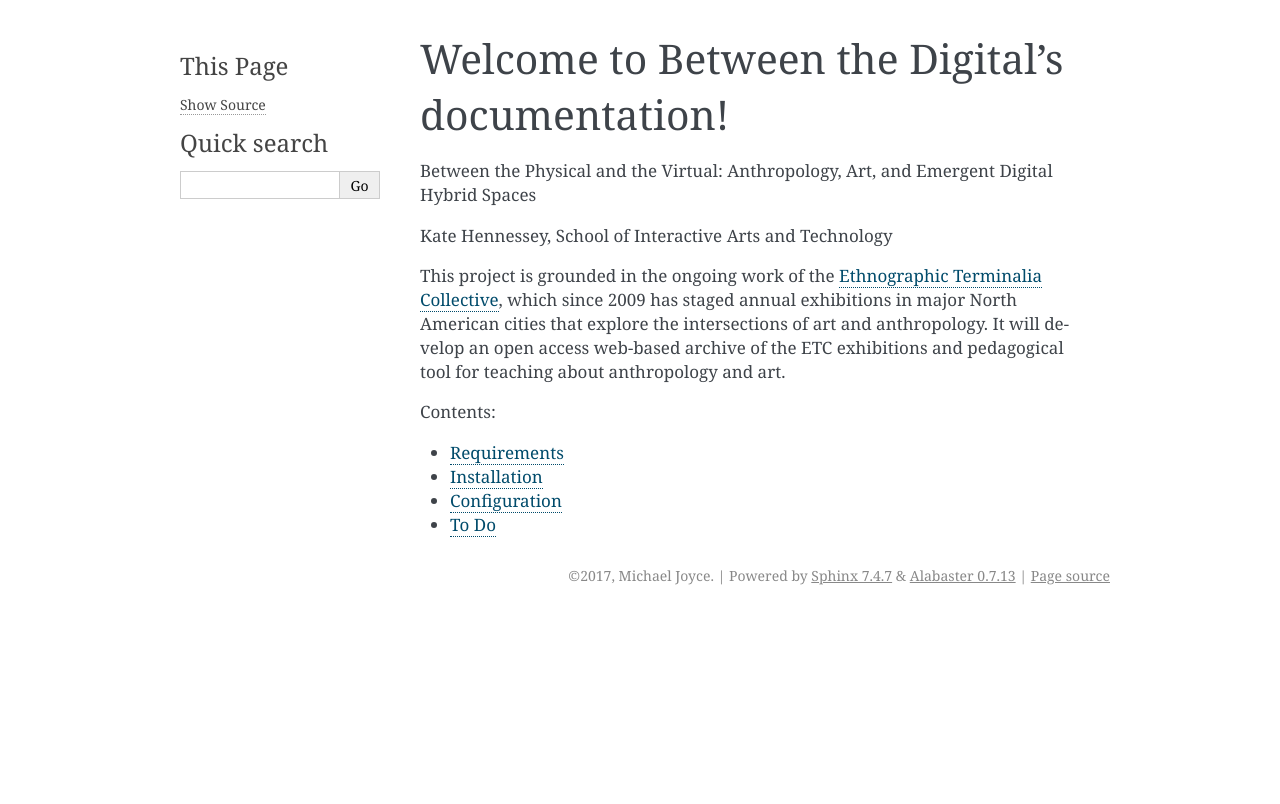
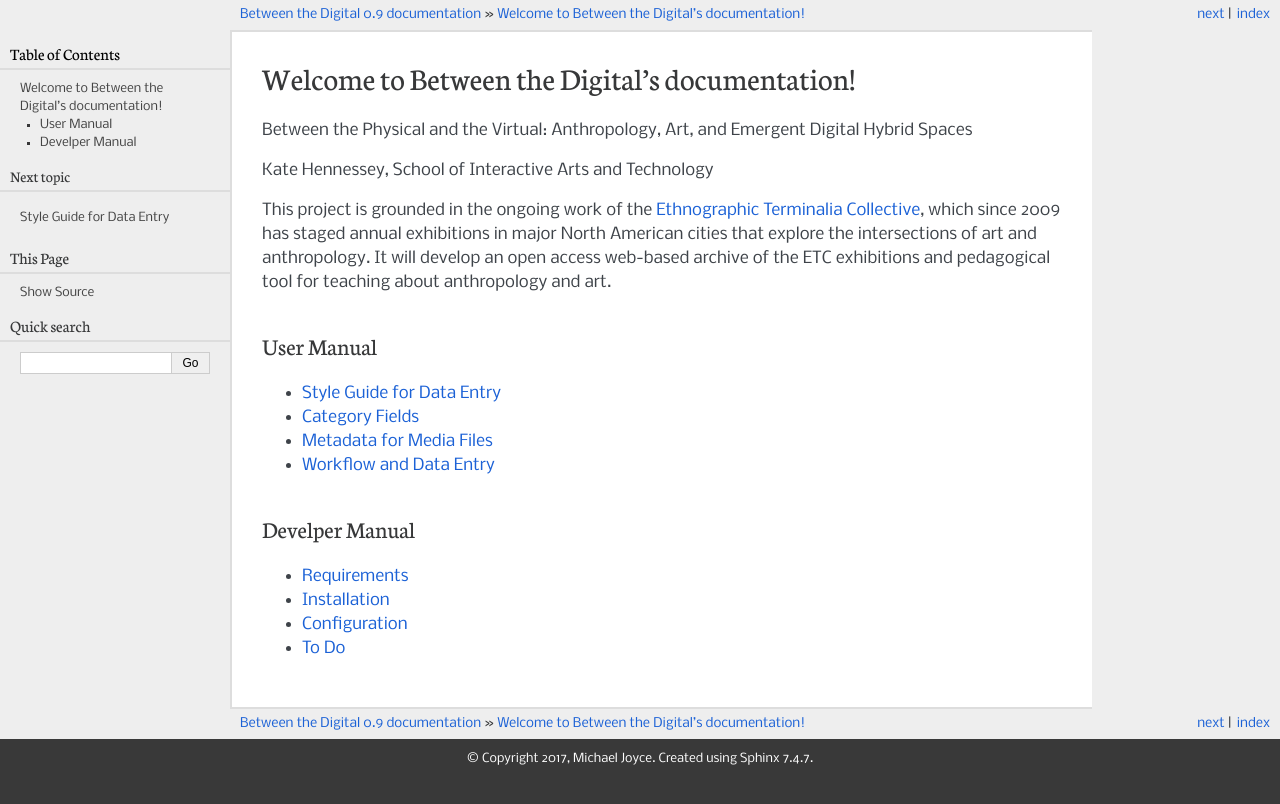
Before and after one commit to sfu-dhil/btd, a Sphinx documentation site: the page built from docs/source/index.rst, in a window 1280 px wide. Shown: the top 804 px of the page. Built offline with Sphinx 7.4.7, drawn with Linux system fonts in a browser that asks for light colours; pages that are not in the unit, such as notebooks, are missing from menus; some of the changed lines change nothing that is shown.

Commit message:
lots of documentation.

```diff
--- /dev/null
+++ b/docs/source/category-fields.rst
@@ -0,0 +1,23 @@
+.. _categoryfields:
+
+Category Fields
+---------------
+
+Each of the categories has fields for name, label, and
+description.
+
+name
+  The name field used internally to identify and group the elements in
+  a category. It should be lowercase with no spaces. You can use
+  dashes, periods, or underscores to replace the spaces if you need
+  to.
+
+label
+  Labels are human readable. They are free text, although you should
+  try to keep them very short but descriptive. They should probably be
+  capitalised following the :ref:`styleguide`.
+
+description
+  Provide a description of the category element, so that other people
+  will be able to choose correctly when entering data based on your
+  categories.
--- a/docs/source/conf.py
+++ b/docs/source/conf.py
@@ -121,7 +121,7 @@ todo_include_todos = True
 # The theme to use for HTML and HTML Help pages.  See the documentation for
 # a list of builtin themes.
 #
-html_theme = 'alabaster'
+html_theme = 'pyramid'
 
 # Theme options are theme-specific and customize the look and feel of a theme
 # further.  For a list of options available for each theme, see the
--- a/docs/source/index.rst
+++ b/docs/source/index.rst
@@ -15,8 +15,19 @@ and anthropology. It will develop an open access web-based archive of
 the ETC exhibitions and pedagogical tool for teaching about
 anthropology and art.
 
+User Manual
+-----------
 
-Contents:
+.. toctree::
+   :maxdepth: 1
+
+   styleguide
+   category-fields
+   metadata
+   workflow
+
+Develper Manual
+---------------
 
 .. toctree::
    :maxdepth: 1
--- /dev/null
+++ b/docs/source/metadata.rst
@@ -0,0 +1,294 @@
+.. _metadata:
+
+Metadata for Media Files
+========================
+
+  Metadata is structured information that describes, explains,
+  locates, or otherwise makes it easier to retrieve, use, or manage an
+  information resource.  Source: NISO (2004) Understanding
+  Metadata. Bethesda, NISO Press.
+
+Metadata is used to describe text, images, video, sound, movement,
+objects, or events. It can be used to describe a physical object, a
+digital creation, or a digital photograph of a physical object. This
+application used a simple standard published by the Dublin Core
+Metadata Initiative. It structures the metadata into 15 elements, each
+of which describes a different aspect of a resource.
+
+None of the metadata elements are required, and they can all be
+repeated if needed.
+
+Most of the text below has been copied from the `Dublin Core Usage
+Guide`_. In the text that follows, "resource" means any describable
+object, which in the application is a media file.
+
+Title
+-----
+
+The name given to the resource. Typically, a Title will be a name by
+which the resource is formally known. If in doubt about what
+constitutes the title, repeat the Title element and include the
+variants in second and subsequent Title iterations.
+
+Creator
+-------
+
+An entity primarily responsible for making the content of the
+resource. Examples of a Creator include a person, an organization, or
+a service. Typically the name of the Creator should be used to
+indicate the entity.
+
+Creators should be listed separately, preferably in the same order
+that they appear in the publication. Personal names should be listed
+surname or family name first, followed by forename or given name. When
+in doubt, give the name as it appears, and do not invert.
+
+In the case of organizations where there is clearly a hierarchy
+present, list the parts of the hierarchy from largest to smallest,
+separated by full stops and a space. If it is not clear whether there
+is a hierarchy present, or unclear which is the larger or smaller
+portion of the body, give the name as it appears in the item.
+
+If the Creator and Publisher are the same, do not repeat the name in
+the Publisher area. If the nature of the responsibility is ambiguous,
+the recommended practice is to use Publisher for organizations, and
+Creator for individuals. In cases of lesser or ambiguous
+responsibility, other than creation, use Contributor.
+
+Subject
+-------
+
+The topic of the content of the resource. Typically, a Subject will be
+expressed as keywords or key phrases or classification codes that
+describe the topic of the resource. Recommended best practice is to
+select a value from a controlled vocabulary or formal classification
+scheme.
+
+Select subject keywords from the Title or Description information, or
+from within a text resource. If the subject of the item is a person or
+an organization, use the same form of the name as you would if the
+person or organization were a Creator or Contributor.
+
+In general, choose the most significant and unique words for keywords,
+avoiding those too general to describe a particular item. Subject
+might include classification data if it is available (for example,
+Library of Congress Classification Numbers or Dewey Decimal numbers)
+or controlled vocabularies (such as Medical Subject Headings or Art
+and Architecture Thesaurus descriptors) as well as keywords.
+
+When including terms from multiple vocabularies, use separate element
+iterations. If multiple vocabulary terms or keywords are used, either
+separate terms with semi-colons or use separate iterations of the
+Subject element.
+
+Description
+-----------
+
+An account of the content of the resource. Description may include but
+is not limited to: an abstract, table of contents, reference to a
+graphical representation of content or a free-text account of the
+content.
+
+Since the Description field is a potentially rich source of indexable
+terms, care should be taken to provide this element when
+possible. Best practice recommendation for this element is to use full
+sentences, as description is often used to present information to
+users to assist in their selection of appropriate resources from a set
+of search results.
+
+Descriptive information can be copied or automatically extracted from
+the item if there is no abstract or other structured description
+available. Although the source of the description may be a web page or
+other structured text with presentation tags, it is generally not good
+practice to include HTML or other structural tags within the
+Description element. Applications vary considerably in their ability
+to interpret such tags, and their inclusion may negatively affect the
+interoperability of the metadata.
+
+Publisher
+---------
+
+The entity responsible for making the resource available. Examples of
+a Publisher include a person, an organization, or a service.
+Typically, the name of a Publisher should be used to indicate the
+entity.
+
+The intent of specifying this field is to identify the entity that
+provides access to the resource. If the Creator and Publisher are the
+same, do not repeat the name in the Publisher area. If the nature of
+the responsibility is ambiguous, the recommended practice is to use
+Publisher for organizations, and Creator for individuals. In cases of
+ambiguous responsibility, use Contributor.
+
+.. note::
+
+   In this application, Between the Digital is publishing the media
+   files and should probably be included as a publisher. There may be
+   more than one publisher, especially if the media file has been
+   published elsewhere.
+
+Contributor
+-----------
+
+An entity responsible for making contributions to the content of the
+resource. Examples of a Contributor include a person, an organization
+or a service. Typically, the name of a Contributor should be used to
+indicate the entity.
+
+The same general guidelines for using names of persons or
+organizations as Creators apply here. Contributor is the most general
+of the elements used for "agents" responsible for the resource, so
+should be used when primary responsibility is unknown or irrelevant.
+
+.. note::
+
+   Anyone listed as a creator should not also be listed as a
+   contributor.
+
+Date
+----
+
+A date associated with an event in the life cycle of the
+resource. Typically, Date will be associated with the creation or
+availability of the resource. Recommended best practice for encoding
+the date value is to use the YYYY-MM-DD format.
+
+.. note::
+
+   The date or date range that media file was created (not uploaded to
+   the website) is a good starting point. If the file was
+   significantly altered at a later date, that date should also be
+   included.
+
+If the full date is unknown, month and year (YYYY-MM) or just year
+(YYYY) may be used.
+
+Type
+----
+
+The nature or genre of the content of the resource. Type includes
+terms describing general categories, functions, genres, or aggregation
+levels for content. Recommended best practice is to select a value
+from a the list below.
+
+* Text
+* Image
+* Sound
+* Video
+* Catalogue
+
+.. note::
+
+   This field doesn't describe the format of a digital image, only
+   that the item *is* a digital image.
+
+.. note::
+
+   If you are describing a catalog of a an exhibition which contains
+   images and descriptions of the works, you might want to include
+   both Text and Image types.
+
+If the resource is composed of multiple mixed types then multiple or
+repeated Type elements should be used to describe the main components.
+
+Format
+------
+
+The physical or digital manifestation of the resource. Typically,
+Format may include the media-type or dimensions of the
+resource. Examples of dimensions include size and duration. Format may
+be used to determine the software, hardware or other equipment needed
+to display or operate the resource.
+
+In addition to the specific physical or electronic media format,
+information concerning the size of a resource may be included in the
+content of the Format element if available. In resource discovery
+size, extent or medium of the resource might be used as a criterion to
+select resources of interest, since a user may need to evaluate
+whether they can make use of the resource within the infrastructure
+available to them.
+
+When more than one category of format information is included in a
+single record, they should go in separate iterations of the element.
+
+.. note::
+
+   The application will attempt to create Format entries when a media
+   file is uploaded. You can add additional entries if needed.
+
+Identifier
+----------
+
+An unambiguous reference to the resource within a given
+context.
+
+This element can also be used for local identifiers (e.g. ID numbers
+or call numbers) assigned by the Creator of the resource to apply to a
+particular item. It should not be used for identification of the
+metadata record itself.
+
+.. note::
+
+   The application will fill in the identifier with the original name
+   of the file as it was uploaded.
+
+Source
+------
+
+A Reference to a resource from which the present resource is
+derived. The present resource may be derived from the Source resource
+in whole or part.
+
+.. note::
+
+   This element doesn't describe how the item was acquired. It isn't
+   likely to be used for original works of art.
+
+Language
+--------
+
+A language of the intellectual content of the resource. Either a coded
+value or text string can be represented here. If the content is in
+more than one language, the element may be repeated. Examples include
+"en" for English, or "Primarily English, with some abstracts also in French."
+
+Relation
+--------
+
+A reference to a related resource. Relationships may be expressed
+reciprocally (if the resources on both ends of the relationship are
+being described) or in one direction only. If text is used instead of
+identifying numbers, the reference should be appropriately
+specific. For instance, a formal bibliographic citation might be used
+to point users to a particular resource.
+
+Coverage
+--------
+
+The extent or scope of the content of the resource. Coverage will
+typically include a location (a place name or geographic
+co-ordinates), time period (a period label, date, or date range)
+or jurisdiction (such as a named administrative entity).
+
+Where appropriate, named places or time periods should be used in
+preference to numeric identifiers such as sets of co-ordinates or date
+ranges.
+
+Whether this element is used for spatial or temporal information, care
+should be taken to provide consistent information that can be
+interpreted by human users. For most applications, place names or
+coverage dates might be most useful.
+
+Rights
+------
+
+Information about rights held in and over the resource. Typically a
+Rights element will contain a rights management statement for the
+resource, or reference a service providing such information.
+
+The Rights element may be used for either a textual statement or a URL
+pointing to a rights statement, or a combination, when a brief
+statement and a more lengthy one are available.
+
+.. _`Dublin Core Usage Guide`:
+  http://dublincore.org/documents/usageguide/elements.shtml
--- /dev/null
+++ b/docs/source/styleguide.rst
@@ -0,0 +1,30 @@
+.. _styleguide:
+
+Style Guide for Data Entry
+=========================
+
+There are a few things that you will want to consider with regards to
+style/consistency for uploading data:
+
+* How should you capitalize titles of artworks, names of
+  organizations, locations, and personal names? What about the pages
+  associated with a project?
+
+* Should terms be capitalized or all lowercase?
+
+* Where will you draw the term descriptions from (i.e. how would you
+  describe and ARC as opposed to a gallery)?
+
+* How granular do you want your categories to be - i.e. do you want to
+  distinguish between a walk-through video as opposed to a
+  reproduction of a video artwork? If so, where would that distinction
+  take place - in “artwork categories” or “media file categories”?
+
+Recommendations
+---------------
+
+#. Title case for the names of Projects ("The Photo-Essay is Dead,
+   Long Live the Photo-Essay!")
+
+#. Initial caps for project pages ("Workshop registration
+   instructions")
--- /dev/null
+++ b/docs/source/workflow.rst
@@ -0,0 +1,222 @@
+.. _workflow:
+
+Workflow and Data Entry
+=======================
+
+Suggested workflow for adding content to BTD web tool
+
+The data entry is designed to work on a project-to-project basis. It's
+useful to create a paper inventory beforehand, listing all of the
+contributors, organizations, locations, and media files that are
+included in a project. Once the inventory is complete, you can use
+it to check off the data that's already been entered for another
+project.
+
+It's also useful to collect all the digital files together into one
+place before you begin. If there are media files that need to be
+attached to a project, it would be a good idea to collect them all in
+one folder. If several people are collecting data for the same
+project, then consider storing it in a folder in `SFU Vault`_ while you
+organize everything.
+
+Describe the Categories and Roles
+---------------------------------
+
+The categories and roles allow data to be organized in the application
+and once it has been deposited to the digital repository. Hopefully
+the categories and roles will be reusable from project to project,
+although you can always add new categories or roles as needed. The
+fields in the categories and roles are described in :ref:`categoryfields`.
+
+Each of the categories and roles is accessible via the Browse menu in
+the top menu bar.
+
+Artwork categories
+^^^^^^^^^^^^^^^^^^
+
+Terms that describe the material or generic features of an artwork,
+i.e. installation, dance, performance, painting
+
+Artwork roles
+^^^^^^^^^^^^^
+
+Terms that describe the relationship of a person to an artwork,
+i.e. artist (or the more specific “painter”, “sculptor”, etc.),
+composer, poet
+
+Media file categories
+^^^^^^^^^^^^^^^^^^^^^
+
+Terms that describe the generic or content features of the media file,
+i.e. a program, an interview, a sample of an artwork. These categories
+are intended to describe the content of the media file. The format of
+the media file will be described as somewhere else, as metadata.
+
+Project roles
+^^^^^^^^^^^^^
+
+Terms that describe the relationship of a person or organization to a
+project, i.e. sponsor, curator, designer, etc.
+
+Project categories
+^^^^^^^^^^^^^^^^^^
+
+Terms that describe the generic features of a project, i.e. an
+exhibition, a workshop, a lecture.
+
+Venue categories
+^^^^^^^^^^^^^^^^
+
+Terms that describe the function or type of space in which a project
+took place, i.e. gallery, bookstore, university.
+
+Describe the Project
+--------------------
+
+Once you've created the categories and roles necessary for your
+project, it's time to begin entering information about the project
+itself.
+
+Try not to dupliate any information. For example, if two projects use
+the same location, then that location only needs to be entered once.
+
+Location
+^^^^^^^^
+
+The geographic location of the project: City, region and country
+(i.e. Boston, Massachusetts, USA).
+
+Venue
+^^^^^
+
+A venue has a name, address, description, and URL. You can write the
+description yourself, or copy/paste it from the venue website. Select
+the location and venue category from the drop down menus.
+
+.. note::
+
+   The Location and Venue Category entries must already be populated.
+
+.. todo::
+
+   Should Venue URL be optional? Should we allow more than one?
+
+People
+^^^^^^
+
+A person entry in the database has a full name (John Doe) and a
+sortable name (doe, john). The sortable name isn't shown
+publicly. Person entries also have biographies.
+
+.. note::
+
+   A biography is different from an artist or project
+   statement. Artist statements are entered elsewhere.
+
+Organizations
+^^^^^^^^^^^^^
+
+Organization entries have a name, address, description, URL, contact
+information.
+
+.. todo::
+
+   Should Organization URL and contact be optional? Should URL be
+   repeatable?
+
+Artworks
+^^^^^^^^
+
+Create one entry for each artwork in the project. Describe the artwork
+by entering the title, description, materials, and copyright.
+
+.. note::
+
+   You will add images, video, audio and other digital representations
+   of the artwork in the next step. This step focuses on a textual
+   description of the work.
+
+.. todo::
+
+   Artwork Category seems to be missing from the Artwork data entry
+   page.
+
+Media Files
+^^^^^^^^^^^
+
+Media files are digital images, photographs, video or audio
+recordings, or document scans of artworks. Media files can also
+include artist photos, PDFs of project programmes, or other
+materials.
+
+Select a media file to upload, and choose the appropriate category
+from the drop down list.
+
+Media File Metadata
+^^^^^^^^^^^^^^^^^^^
+
+Describe each of the metadata files that you have uploaded. Metadata
+element descriptors are provided by Dublin Core and described in
+:ref:`metadata`. Use the metadata system to describe the media file
+itself, rather than the physical object it might represent.
+
+Add Media Files to Artworks
+^^^^^^^^^^^^^^^^^^^^^^^^^^^
+
+Browse to the artwork entries you created earlier and add media files
+to the artworks.
+
+Add Media Files to People
+^^^^^^^^^^^^^^^^^^^^^^^^^
+
+If you've uploaded personal photos to the application for use in a
+bio, add the media file to the person's entry.
+
+Add project
+^^^^^^^^^^^
+
+A project brings together the different parts of of the
+application. It is the glue that binds everything together.
+
+Enter the title, start date, end date, venues, excerpt (if needed),
+description, URL, project category. If the excerpt is blank, the
+application will create an excerpt from the first 100 words in the
+description.
+
+.. note::
+
+   Venues and project category are required fields, so if
+   you haven’t already populated these fields, you won’t be able to
+   add the project
+
+Add media to project
+^^^^^^^^^^^^^^^^^^^^
+
+Associate media files of the art works with the project. You shouldn't
+add files of the artists or contributors here: they should be
+associated with the Person or Artwork pages as appropriate.
+
+Add project contributions to project
+^^^^^^^^^^^^^^^^^^^^^^^^^^^^^^^^^^^^
+
+Add links between people or organizations and the project. Be sure to
+describe the contribution using the contribution role drop down.
+
+Add artworks to project
+^^^^^^^^^^^^^^^^^^^^^^^
+
+Create connections between the artworks for a project and the project.
+
+Add project pages
+^^^^^^^^^^^^^^^^^
+
+Project pages are things like press releases, call for participation,
+registration instructions, or other project-specific information that
+needs to be preserved about a project. Don't be shy about creating new
+pages for a project to preserve the content, but try not to duplicate
+information either. There's a ballance to be found.
+
+*Created by Deanna Fong and Michael Joyce.*
+
+.. _SFU Vault:
+   https://vault.sfu.ca
```
